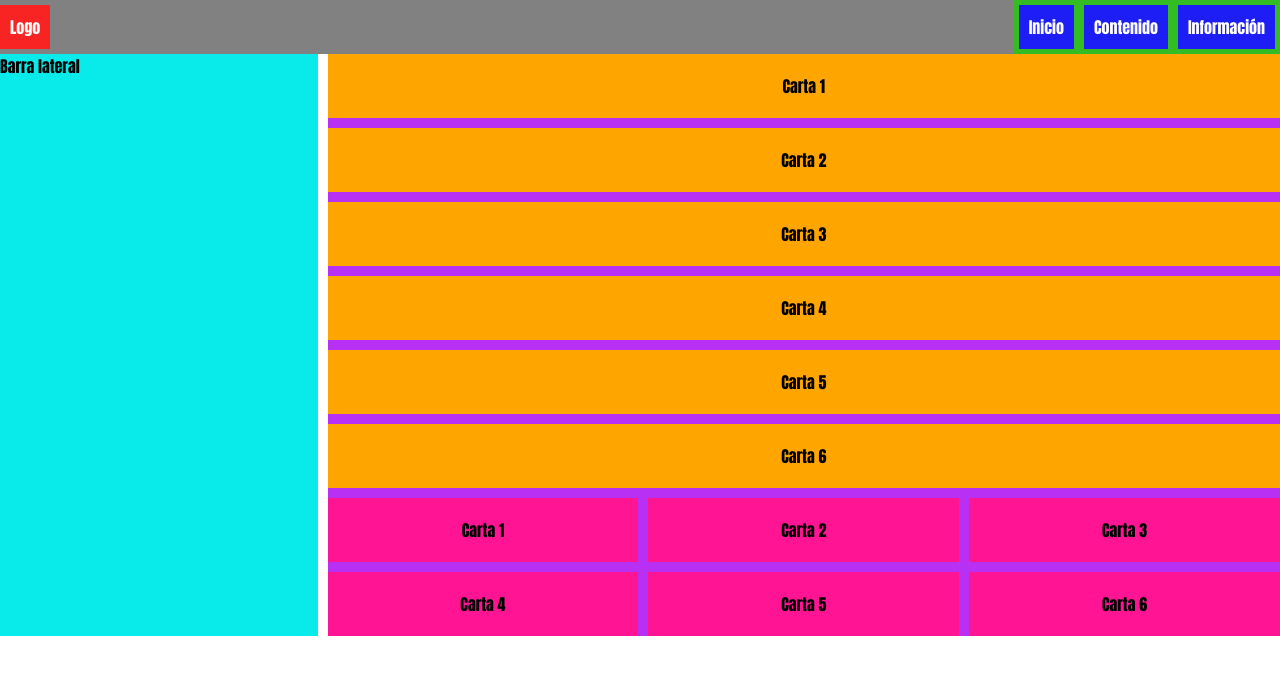
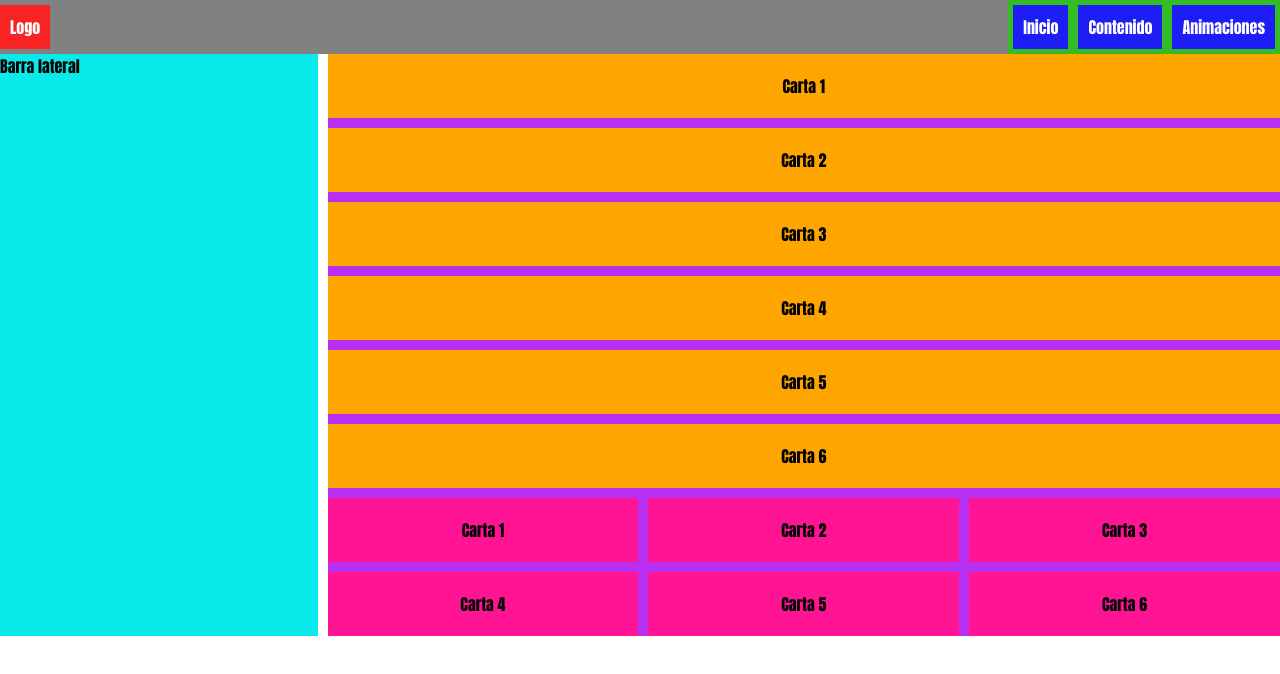
Before and after one commit to IsaacBM-dev/mi-primer-sitio-web, a plain HTML site: page pages/contenedores.html in a window 1280 px wide. Drawn offline with Linux system fonts and the light colour scheme.

Commit message:
Update contenedores.html

```diff
--- a/pages/contenedores.html
+++ b/pages/contenedores.html
@@ -18,7 +18,7 @@
             <div class="menu">
                 <a href="../index.html">Inicio</a>
                 <a href="">Contenido</a>
-                <a href="">Información</a>
+                <a href="animaciones.html">Animaciones</a>
             </div>
         </nav>
     </header>
```
